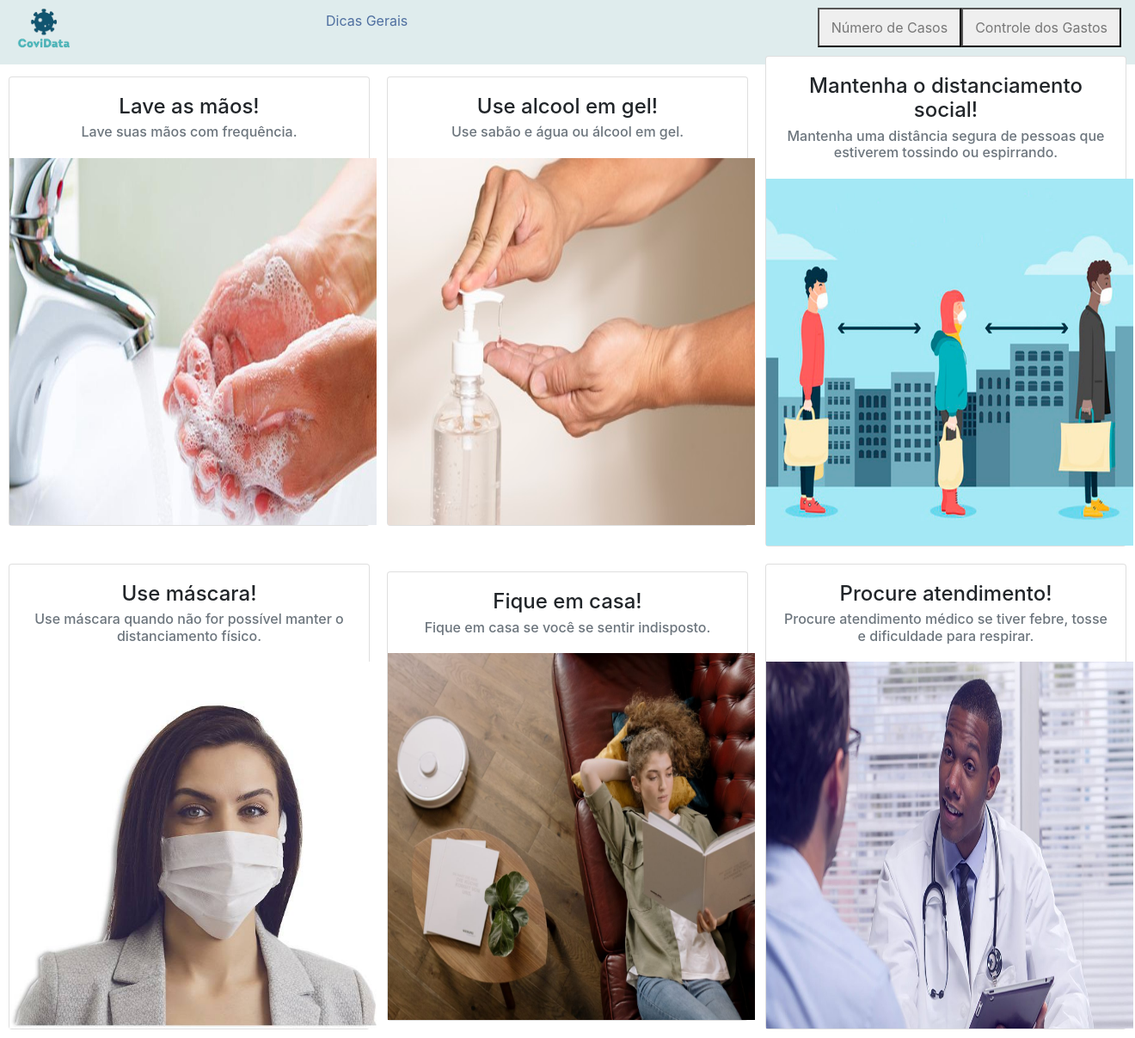
After one commit to igoramdias/CoviDATA, a Django app: page /dicasgerais/ in a window 1320 px wide. The commit adds this page. Shown: the whole page at 86% size. Run offline with Django 3.2, Linux system fonts and the light colour scheme; data comes from the database, SQL or seed files in the repository; some libraries are stand-ins or nearby versions.

Commit message:
Primeira e segunda página prontas

```diff
--- /dev/null
+++ b/CoviDATA/CoviDATA_app/templates/dicasgerais.html
@@ -0,0 +1,156 @@
+{% load static %}
+
+<!DOCTYPE html>
+<html>
+    <head>
+        <title>CoviDATA | Número de Casos</title>
+        <link rel="stylesheet" href="{% static 'analicasos.css' %}">
+        <meta charset="utf-8">
+        <!-- Viewport Meta Tag -->
+        <meta name="viewport" content="width=device-width, initial-scale=1">
+        <!-- Latest compiled and minified Bootstrap CSS -->
+        <link rel="stylesheet" href="https://maxcdn.bootstrapcdn.com/bootstrap/4.0.0/css/bootstrap.min.css" integrity="sha384-Gn5384xqQ1aoWXA+058RXPxPg6fy4IWvTNh0E263XmFcJlSAwiGgFAW/dAiS6JXm" crossorigin="anonymous">
+    </head>
+    <body>
+
+        <div style="margin-top: -10px; background-color: #76adaf3b;">
+            <nav class="navbar navbar-expand-sm navbar-light bg-faded">
+                <button class="navbar-toggler" type="button" data-toggle="collapse" data-target="#nav-content" aria-controls="nav-content" aria-expanded="false" aria-label="Toggle navigation">
+                    <span class="navbar-toggler-icon"></span>
+                </button>
+
+                <!-- Brand -->
+                <a class="navbar-brand" href="../"><img src="{{ logo.image.url }}" style="width: 20%;"></a>
+
+                <header id="header"><p style="color: rgb(79, 111, 160);"> Dicas Gerais </p></header>
+
+                <!-- Links -->
+                <div class="collapse navbar-collapse justify-content-end" id="nav-content">
+                    <ul class="navbar-nav">
+                        <li class="nav-item">
+                            <button id="numcasos_but">
+                                <a class="nav-link" href="../numcasos">Número de Casos</a>
+                            </button>
+                        </li>
+                        <li class="nav-item">
+                            <button id="contgast_but">
+                                <a class="nav-link" href="../controlgastos">Controle dos Gastos</a>
+                            </button>
+                        </li>
+                    </ul>
+                </div>
+            </nav>
+        </div>
+
+        <table width="100%" cellspacing="10" cellpadding="10" style="margin-top: -20px; table-layout: fixed;">
+            <tbody>
+                <tr>
+                    <td style="text-align: center; width: 427px; height: 427px">
+                        <div class="card">
+
+                            <!-- Heading -->
+                            <div class="card-body">
+                            <h4 class="card-title">Lave as mãos!</h4>
+                            <h6 class="card-subtitle text-muted">Lave suas mãos com frequência.</h6>
+
+                            </div>
+
+                            <!-- Image -->
+                            <img src="../media/lavarmaos.jpg" alt="Foto de duas mãos lavando" style ="width: 427px; height: 427px">
+                        </div>
+                        </div>
+                    </td>
+                    <td style="text-align: center; width: 427px; height: 427px">
+                        <div class="card">
+
+                            <!-- Heading -->
+                            <div class="card-body">
+                            <h4 class="card-title">Use alcool em gel!</h4>
+                            <h6 class="card-subtitle text-muted">Use sabão e água ou álcool em gel.</h6>
+
+                            </div>
+
+                            <!-- Image -->
+                            <img src="../media/alcoolemgel.jpg" alt="Foto alcool em gel" style ="width: 427px; height: 427px">
+                        </div>
+                        </div>
+                    </td>
+                    <td style="text-align: center; width: 427px; height: 427px">
+                        <div class="card">
+
+                            <!-- Heading -->
+                            <div class="card-body">
+                            <h4 class="card-title">Mantenha o distanciamento social!</h4>
+                            <h6 class="card-subtitle text-muted">Mantenha uma distância segura de pessoas que estiverem tossindo ou espirrando.</h6>
+
+                            </div>
+
+                            <!-- Image -->
+                            <img src="../media/distanciamento.jpg" alt="Foto distanciamento" style ="width: 427px; height: 427px">
+                        </div>
+                        </div>
+                    </td>
+                </tr>
+
+                <tr>
+                    <td style="text-align: center; width: 427px; height: 427px">
+                        <div class="card">
+
+                            <!-- Heading -->
+                            <div class="card-body">
+                            <h4 class="card-title">Use máscara!</h4>
+                            <h6 class="card-subtitle text-muted">Use máscara quando não for possível manter o distanciamento físico.
+                            </h6>
+
+                            </div>
+
+                            <!-- Image -->
+                            <img src="../media/usemascara.jpg" alt="Foto mascara" style ="width: 427px; height: 427px">
+                        </div>
+                        </div>
+                    </td>
+                    <td style="text-align: center; width: 427px; height: 427px">
+                        <div class="card">
+
+                            <!-- Heading -->
+                            <div class="card-body">
+                            <h4 class="card-title">Fique em casa!</h4>
+                            <h6 class="card-subtitle text-muted">Fique em casa se você se sentir indisposto.
+                            </h6>
+
+                            </div>
+
+                            <!-- Image -->
+                            <img src="../media/ficaremcasa.jpg" alt="Foto casa" style ="width: 427px; height: 427px">
+                        </div>
+                        </div>
+                    </td>
+                    <td style="text-align: center; width: 427px; height: 427px">
+                        <div class="card">
+
+                            <!-- Heading -->
+                            <div class="card-body">
+                            <h4 class="card-title">Procure atendimento!</h4>
+                            <h6 class="card-subtitle text-muted">Procure atendimento médico se tiver febre, tosse e dificuldade para respirar.
+                            </h6>
+
+                            </div>
+
+                            <!-- Image -->
+                            <img src="../media/atendimento.jpg" alt="Foto medico" style ="width: 427px; height: 427px">
+                        </div>
+                        </div>
+                    </td>
+                </tr>
+            </tbody>
+        </table>
+
+        <!-- JavaScript: placed at the end of the document so the pages load faster -->
+		<!-- jQuery library -->
+		<script src="https://code.jquery.com/jquery-3.2.1.slim.min.js" integrity="sha384-KJ3o2DKtIkvYIK3UENzmM7KCkRr/rE9/Qpg6aAZGJwFDMVNA/GpGFF93hXpG5KkN" crossorigin="anonymous"></script>
+        <!-- Popper -->
+        <script src="https://cdnjs.cloudflare.com/ajax/libs/popper.js/1.12.9/umd/popper.min.js" integrity="sha384-ApNbgh9B+Y1QKtv3Rn7W3mgPxhU9K/ScQsAP7hUibX39j7fakFPskvXusvfa0b4Q" crossorigin="anonymous"></script>
+        <!-- Latest compiled and minified Bootstrap JavaScript -->
+		<script src="https://maxcdn.bootstrapcdn.com/bootstrap/4.0.0/js/bootstrap.min.js" integrity="sha384-JZR6Spejh4U02d8jOt6vLEHfe/JQGiRRSQQxSfFWpi1MquVdAyjUar5+76PVCmYl" crossorigin="anonymous"></script>
+    </body>
+</html>
--- a/CoviDATA/CoviDATA_app/templates/index.html
+++ b/CoviDATA/CoviDATA_app/templates/index.html
@@ -17,7 +17,7 @@
         </div>
 
 
-        <h1 style="margin: 150px 0px 20px 470px; color: antiquewhite;" class="display-4"> Escolha sua análise </h1>
+        <h1 style="margin: 150px 0px 20px 470px; color: antiquewhite;" class="display-4"> Menu </h1>
         <hr width="700px" style="margin: -10px 0px 20px 330px !important; background-color:antiquewhite !important;">
         <table width="50%" cellspacing="10" cellpadding="10" style="margin-left: auto; margin-right: auto; padding: 0px 0px; background-color:#43b3b72a; border-radius: 5px;">
             <tbody>
@@ -28,8 +28,8 @@
                         </button>
                     </td>
                     <td style="text-align: center;">
-                        <button id="analicasos_but">
-                            <a href="analicasos">Analisando os Casos</a>
+                        <button id="dicasgerais_but">
+                            <a href="dicasgerais">Dicas Gerais</a>
                         </button>
                     </td>
                     <td style="text-align: center;">
--- a/CoviDATA/CoviDATA_app/urls.py
+++ b/CoviDATA/CoviDATA_app/urls.py
@@ -4,6 +4,6 @@ from CoviDATA_app import views
 urlpatterns = [
     path('', views.index, name='index'),
     path('numcasos/', views.numcasos, name='numcasos'),
-    path('analicasos/', views.analicasos, name='analicasos'),
+    path('dicasgerais/', views.dicasgerais, name='dicasgerais'),
     path('controlgastos/', views.controlgastos, name='controlgastos'),
 ]
--- a/CoviDATA/CoviDATA_app/views.py
+++ b/CoviDATA/CoviDATA_app/views.py
@@ -25,8 +25,8 @@ def numcasos(request):
     }
     return HttpResponse(template.render(context, request))
 
-def analicasos(request):
-    template = loader.get_template('analicasos.html')
+def dicasgerais(request):
+    template = loader.get_template('dicasgerais.html')
     context = { ## Relacionado com o banco de dados que sera usado para o template em questao
         'logo': illustrate.objects.get(name='logo'),
         'estates': estate.objects.all(),
```
Also changed, not shown: CoviDATA/CoviDATA_app/templates/analicasos.html (deleted, +0 -71 lines), CoviDATA/CoviDATA_app/media/alcoolemgel.jpg (added), CoviDATA/CoviDATA_app/media/atendimento.jpg (added), CoviDATA/CoviDATA_app/media/distanciamento.jpg (added), CoviDATA/CoviDATA_app/media/ficaremcasa.jpg (added), CoviDATA/CoviDATA_app/media/lavarmaos.jpg (added), CoviDATA/CoviDATA_app/media/usemascara.jpg (added), CoviDATA/CoviDATA_app/static/dicasgerais.css (renamed from CoviDATA/CoviDATA_app/static/analicasos.css).
